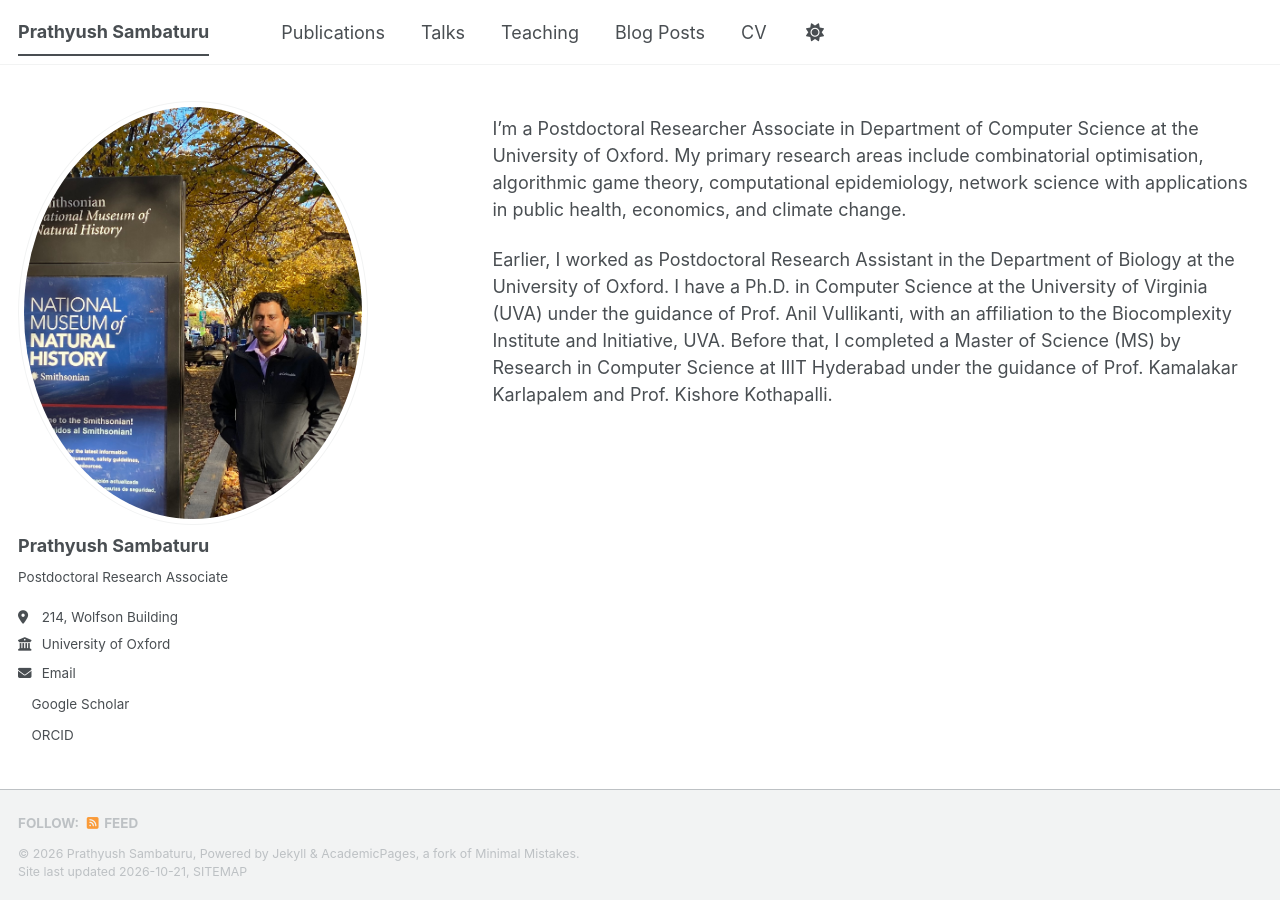
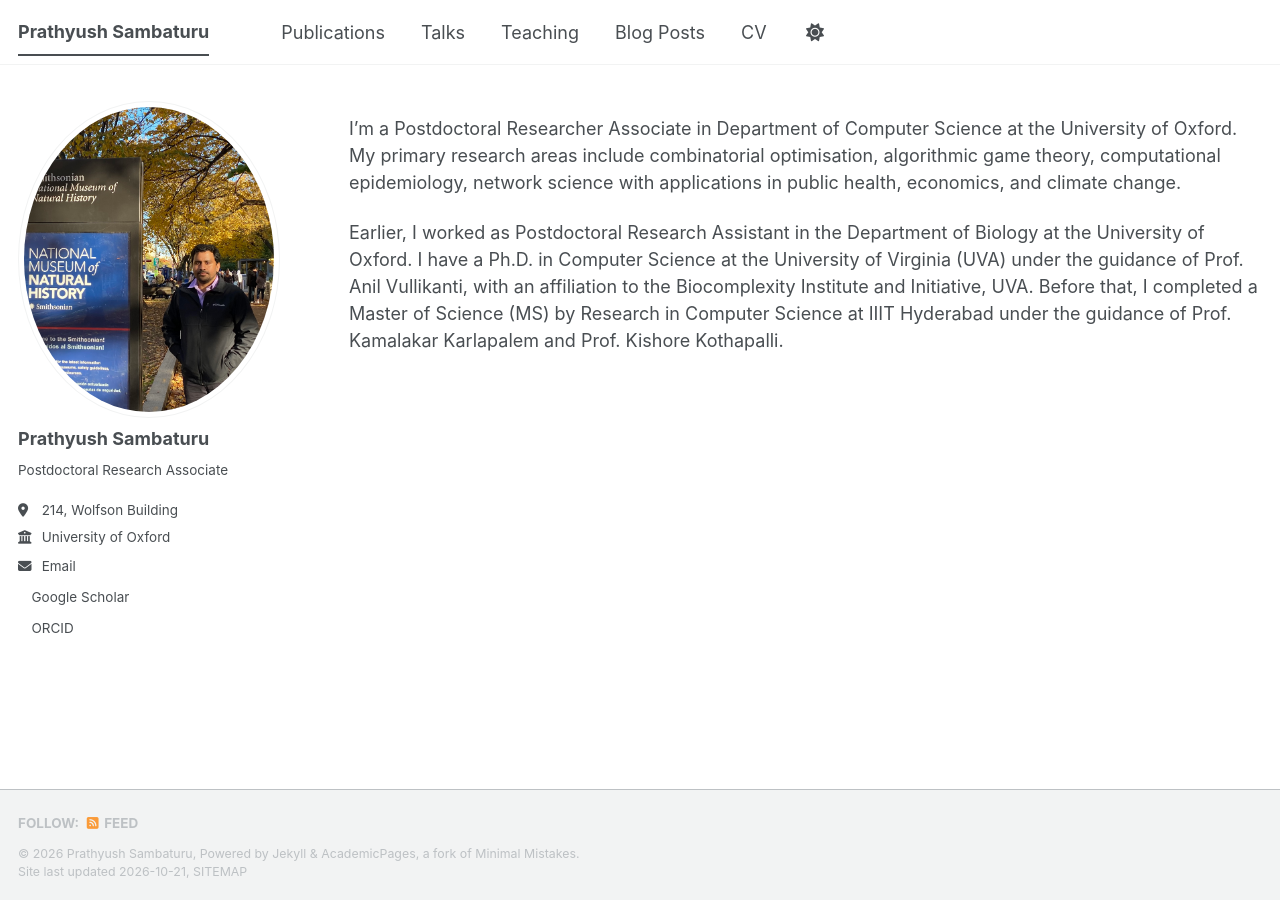
Before and after one commit to prathyushsambaturu1/prathyushsambaturu1.github.io, a Jekyll site: the page built from _pages/about.md, in a window 1280 px wide. Built offline with Jekyll 4.4.1, drawn with Linux system fonts in a browser that asks for light colours; a style sheet for code colours, icons or effects is not loaded.

Commit message:
Update main.scss

```diff
--- a/assets/css/main.scss
+++ b/assets/css/main.scss
@@ -38,35 +38,36 @@
 ;
 
 
-/* Wider academic profile sidebar — desktop only */
 
-@include breakpoint($large) {
+/* Sidebar 1.5 times wider — desktop only */
 
-  /* Double sidebar width */
-  .sidebar {
-    @include span(4 of 12);
+@media screen and (min-width: 1024px) {
+
+  /* Sidebar: 25% instead of 16.7% */
+  #main .sidebar {
+    width: 25%;
     max-width: none;
-    padding-right: 25px;
+    margin-right: 0;
+    padding-right: 20px;
     box-sizing: border-box;
   }
 
-  /* Enlarge the profile photograph */
-  .sidebar .author__avatar img {
+  /* Profile photo: 1.5 times larger */
+  #main .sidebar .author__avatar img {
     width: 100%;
-    max-width: 350px;
+    max-width: 262px;
     height: auto;
+    border-radius: 50%;
   }
 
-  /* Shift ordinary page content to the right */
-  .page {
-    @include span(8 of 12 last);
-    @include prefix(0.5 of 12);
-    @include suffix(0);
+  /* Main page content: 75% */
+  #main .page,
+  #main .archive {
+    width: 75%;
+    margin-right: 0;
+    padding-left: 20px;
+    padding-right: 0;
+    box-sizing: border-box;
   }
 
-  /* Shift archive pages such as Publications */
-  .archive {
-    @include span(8 of 12 last);
-    @include prefix(0.5 of 12);
-  }
 }
```
